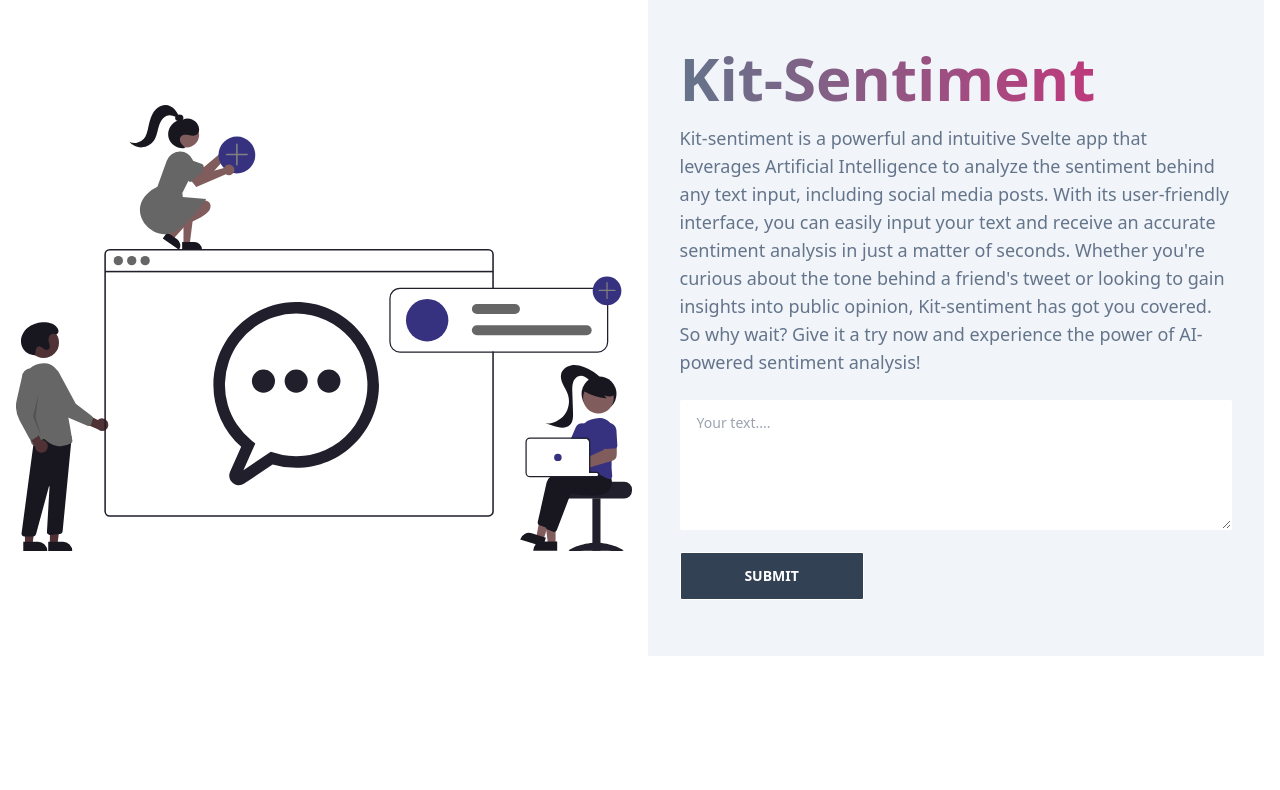
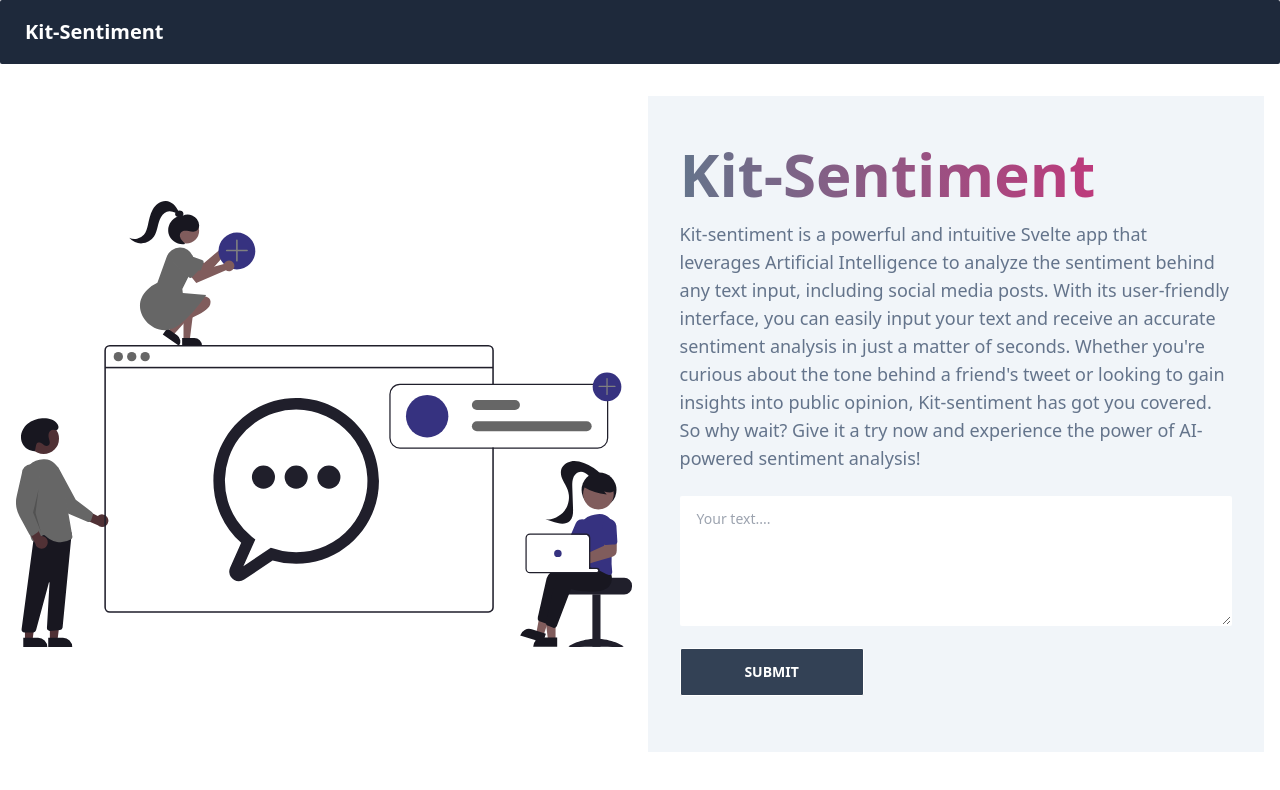
Before and after one commit to Boadzie/kit-sentiment, a SvelteKit app: page / in a window 1280 px wide. Shown: the top 790 px of the page. Built offline with nearby package versions, Linux system fonts and the light colour scheme.

Commit message:
Add navbar to app

```diff
--- a/src/routes/+layout.svelte
+++ b/src/routes/+layout.svelte
@@ -1,5 +1,9 @@
 <script>
 	import '../app.postcss';
 </script>
-
+<div class="mb-8 navbar bg-slate-800 rounded-sm">
+  <a class="text-white btn btn-ghost normal-case text-xl">Kit-Sentiment</a>
+</div>
+<main>
 <slot />
+</main>
```
